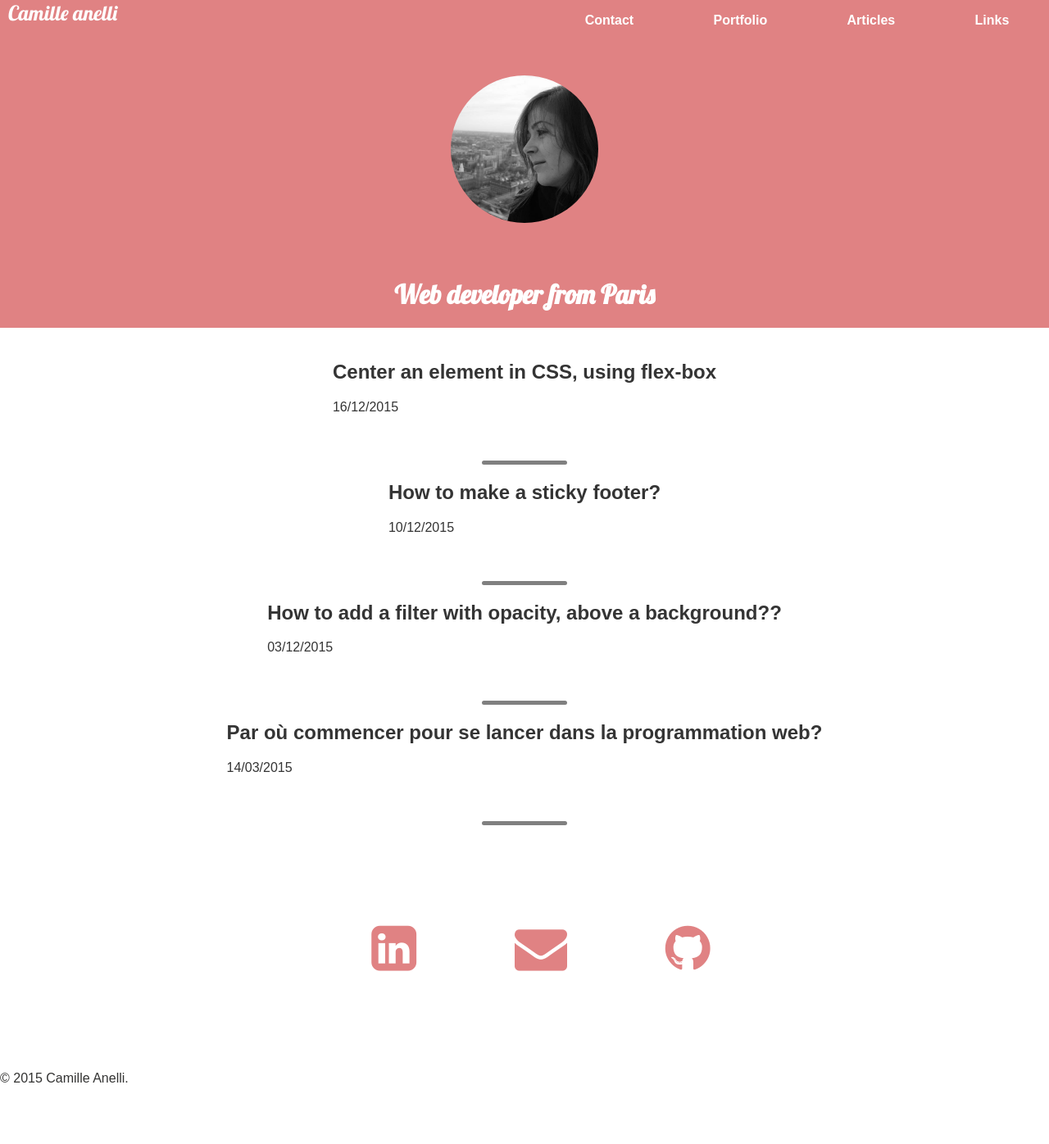
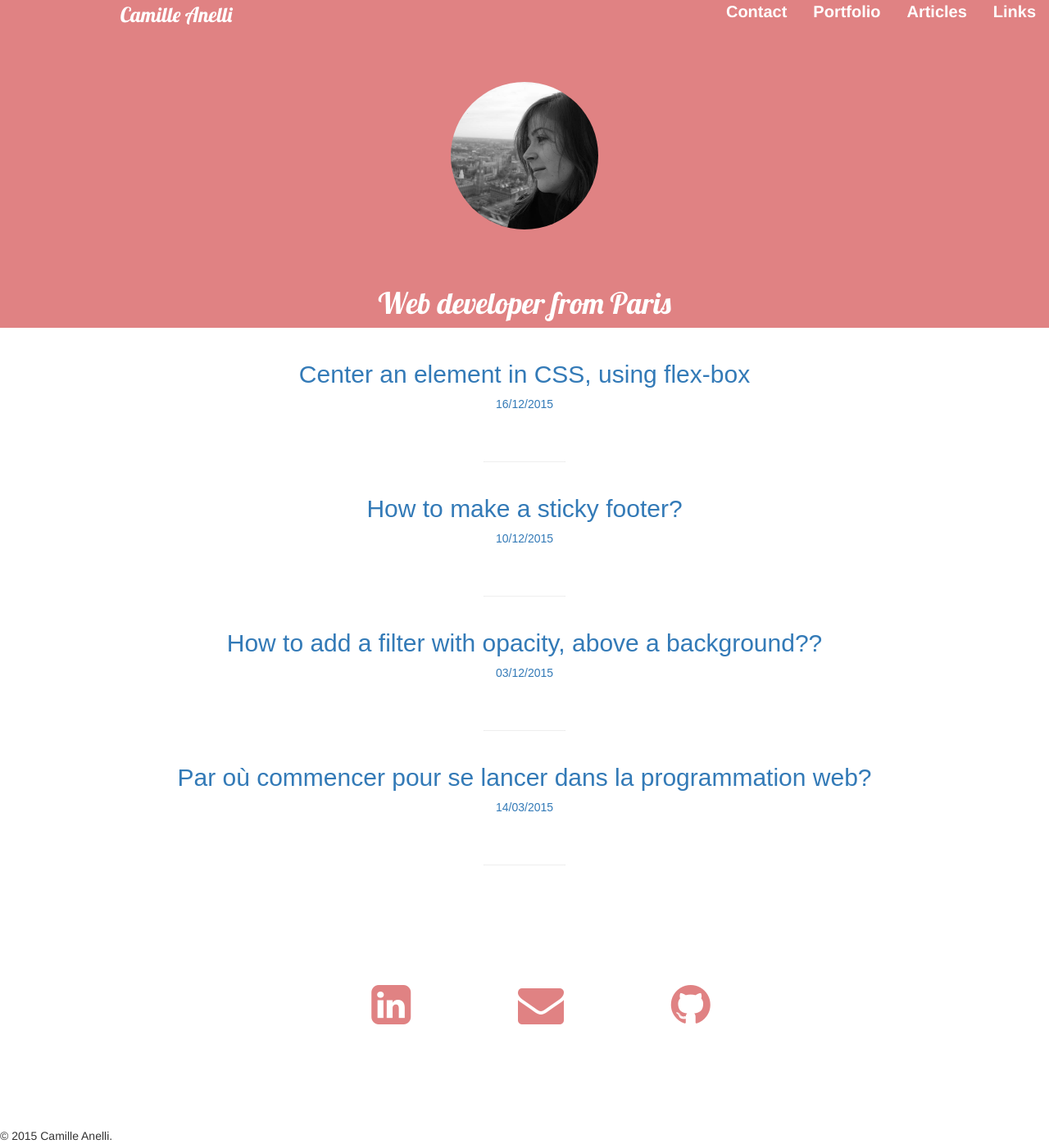
Before and after one commit to camilleanelli/camilleanelli.github.io, a Jekyll site: the page built from index.html, in a window 1280 px wide. Shown: the whole page at 82% size. Built offline with Jekyll 4.4.1, drawn with Linux system fonts in a browser that asks for light colours; nearby versions of some CDN libraries; before the commit the page ends 1325 px from its top, so only the background shows below that.

Commit message:
add bootstrap hoempage

```diff
--- a/_includes/_head.html
+++ b/_includes/_head.html
@@ -8,6 +8,9 @@
 <script src="{{ site.url }}/assets/js/vendor/modernizr-2.7.1.custom.min.js"></script>
 
 <!-- Font -->
+<!-- Latest compiled and minified CSS -->
+
 <link href='https://fonts.googleapis.com/css?family=Lobster' rel='stylesheet' type='text/css'>
 <link href='https://fonts.googleapis.com/css?family=Oswald' rel='stylesheet' type='text/css'>
 <link href='//fonts.googleapis.com/css?family=PT+Sans+Narrow:400,700%7CPT+Serif:400,700,400italic' rel='stylesheet' type='text/css'>
+<link rel="stylesheet" href="https://maxcdn.bootstrapcdn.com/bootstrap/3.3.6/css/bootstrap.min.css" integrity="sha384-1q8mTJOASx8j1Au+a5WDVnPi2lkFfwwEAa8hDDdjZlpLegxhjVME1fgjWPGmkzs7" crossorigin="anonymous">
--- a/_layouts/article.html
+++ b/_layouts/article.html
@@ -17,7 +17,7 @@
         <li><a href="mailto:camilleanelli32@gmail.com">Contact</a></li>
       </ul>
     </div>
-    <div class="col-md-8 col-md-offset-1">
+    <div class="col-xs-8 col-md-6 col-md-offset-2">
     <article class="post">
     <h1 class="title-article"><a href="{{ site.url }}{{ page.url }}" rel="bookmark" title="{{ page.title }}">{{ page.title }}</a></h1>
     <div class="spacer"></div>
--- a/blog.css
+++ b/blog.css
@@ -40,21 +40,28 @@ h1 {
   font-size: 25px;
   font-family: 'Lobster', cursive;
   margin-left: 10px;
+}
 
-
+.title {
+  color: white;
+  font-family: 'Lobster', cursive;
 }
 
 .nav .home-nav li a {
   color: white;
   font-weight: bold;
+  font-size: 20px;
 
 }
 
 .nav ul li a:hover {
+  text-decoration: none;
   color: white;
   font-weight: bold;
 }
-
+.space-middle {
+  flex: 1;
+}
 .home-nav{
   flex: 1;
   display: flex;
@@ -76,13 +83,10 @@ section posts
   display: flex;
   flex-direction: column;
   align-content: flex-start;
-
-
 }
 
-.card-post {
-  align-self: center;
-
+.card-post a:hover {
+  text-decoration: none;
 }
 
 .moi {
--- a/index.html
+++ b/index.html
@@ -10,8 +10,9 @@
 
 
 <section id=header class="home-header">
-<div class="nav">
-  <p class="name">Camille anelli</p>
+<div class="nav text-center">
+  <p class="name">Camille Anelli</p>
+  <div class="hidden-xs hidden-sm space-middle"></div>
   <ul class="home-nav">
     <li><a href="mailto:camilleanelli32@gmail.com">Contact</a></li>
     <li><a href="http://alumni.lewagon.org/camilleanelli" target="_blank">Portfolio</a></li>
@@ -22,14 +23,14 @@
 </div>
 
 <div class="moi"><img src="images/camilleee.jpg" class="photo" alt="photo"/></div>
-<h1>Web developer from Paris</h1>
+<h1 class="title">Web developer from Paris</h1>
 </section>
 
 <section id="posts">
 
   {% for post in site.posts %}
 
-    <div class="card-post">
+    <div class="card-post text-center">
       <h2><a href="{{ site.baseurl }}{{ post.url }}">{{ post.title }}</a></h2>
       <p class="date"><a href="{{ site.baseurl }}{{ post.url }}">{{ post.date |  date: '%d/%m/%Y'}}</a><p>
     </div>
@@ -52,10 +53,10 @@
  {% include _footer.html %}
 </div>
 
+{% include analytics.html %}
 
+<script>
 
-
-
-      {% include analytics.html %}
+</script>
   </body>
 </html>
```
